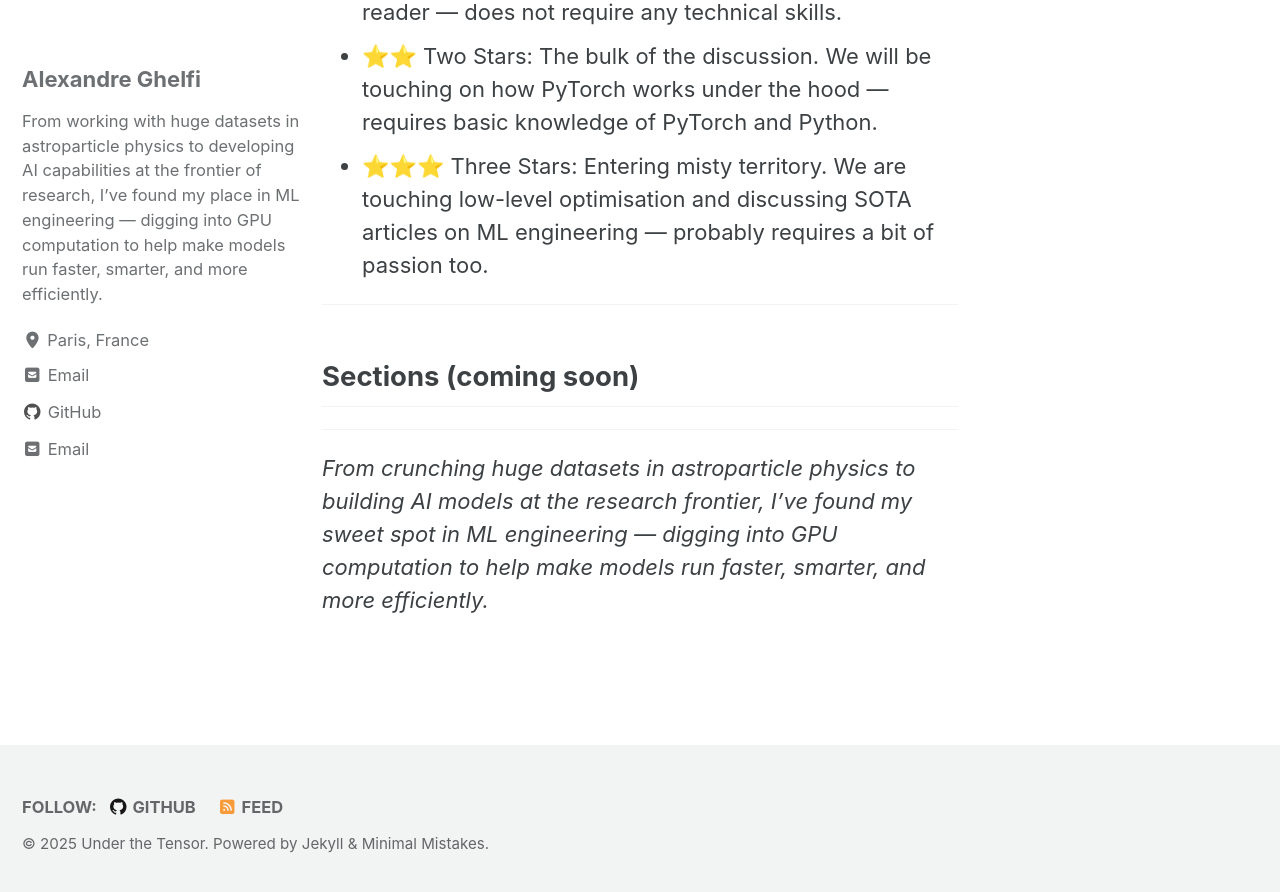
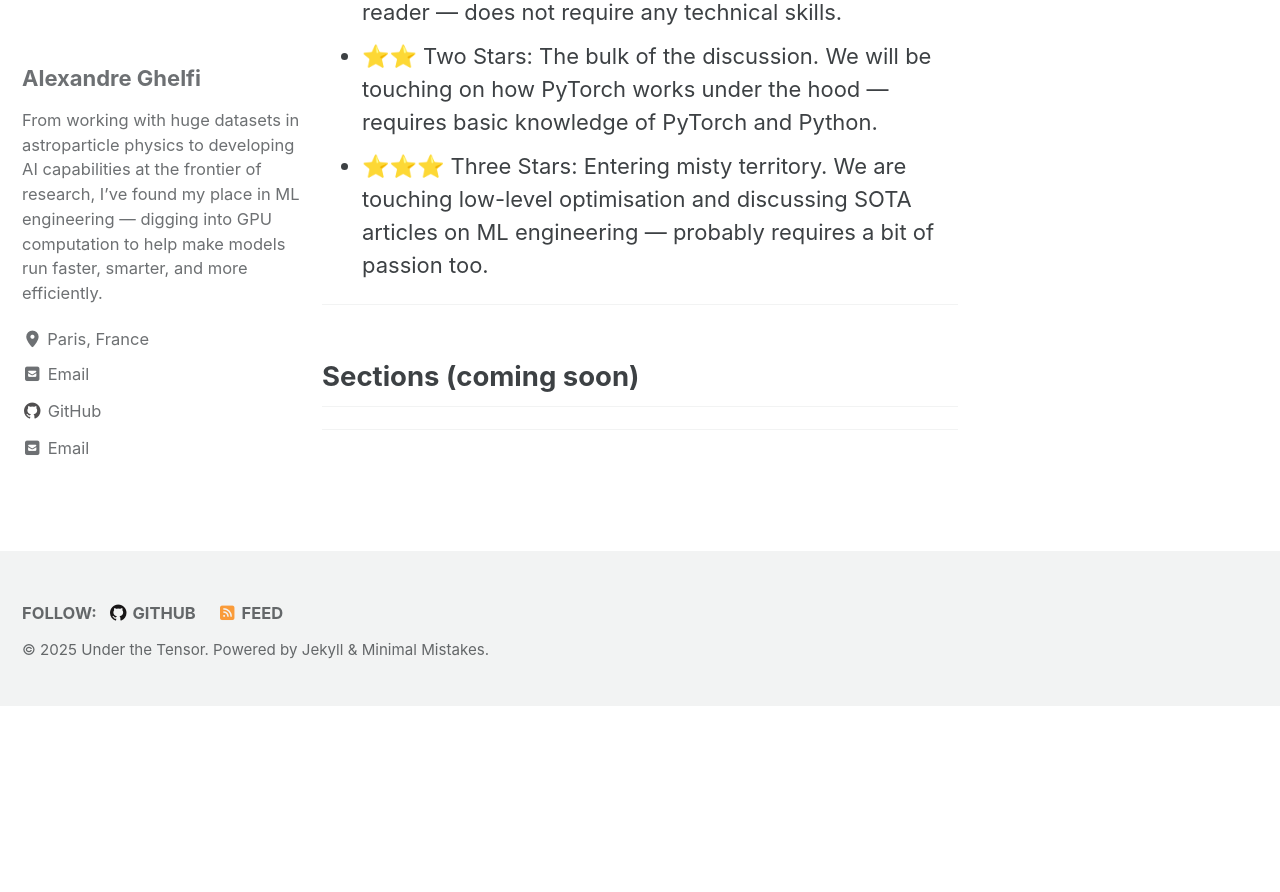
Before and after one commit to Ghelfi/Ghelfi.github.io, a Jekyll site: the page built from _pages/index.md, in a window 1280 px wide and 900 px high, scrolled down 1199 px. Shown: the top 892 px of the window. Built offline with Jekyll 4.4.1, drawn with Linux system fonts in a browser that asks for light colours; cached includes are drawn as plain includes; the list of posts is cut into pages by our own code; after the commit the page ends 1905 px from its top, so only the background shows below that.

Commit message:
Cleaning index.md

```diff
--- a/_pages/index.md
+++ b/_pages/index.md
@@ -31,5 +31,3 @@ The different pages are star-coded to provide a quick understanding of the techn
 ## Sections (coming soon)
 
 ---
-
-*From crunching huge datasets in astroparticle physics to building AI models at the research frontier, I’ve found my sweet spot in ML engineering — digging into GPU computation to help make models run faster, smarter, and more efficiently.*
```
